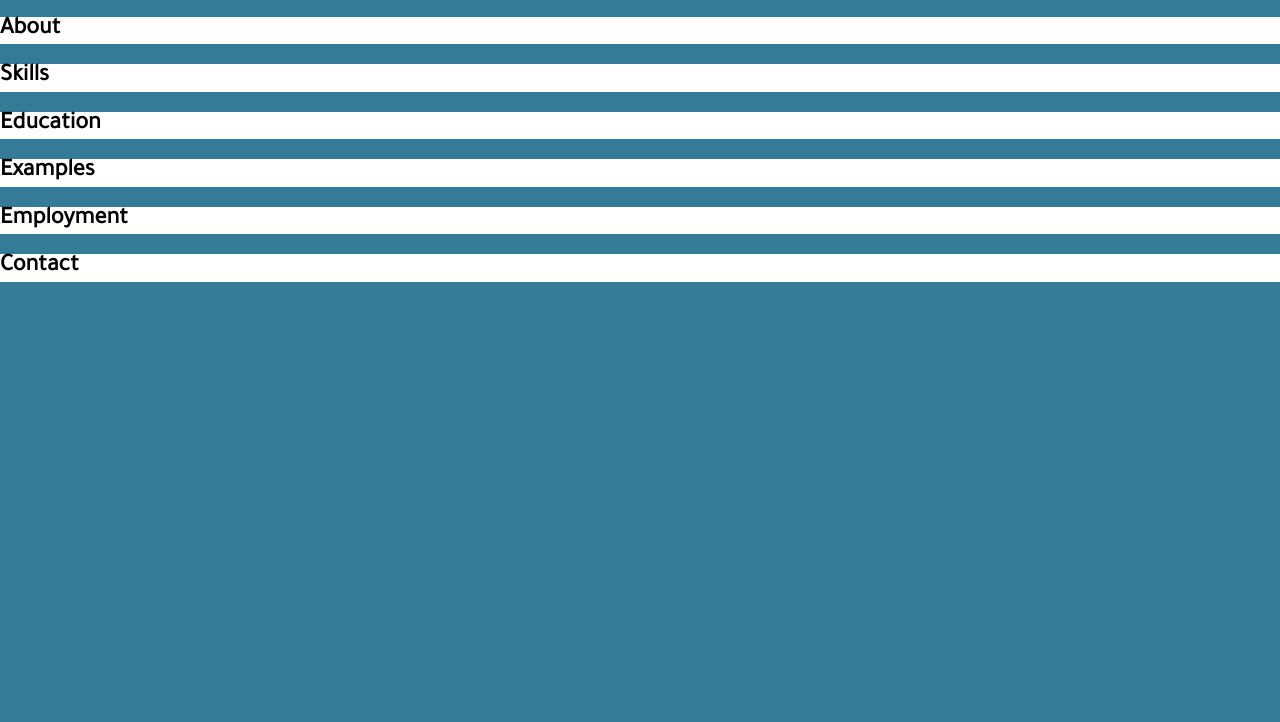
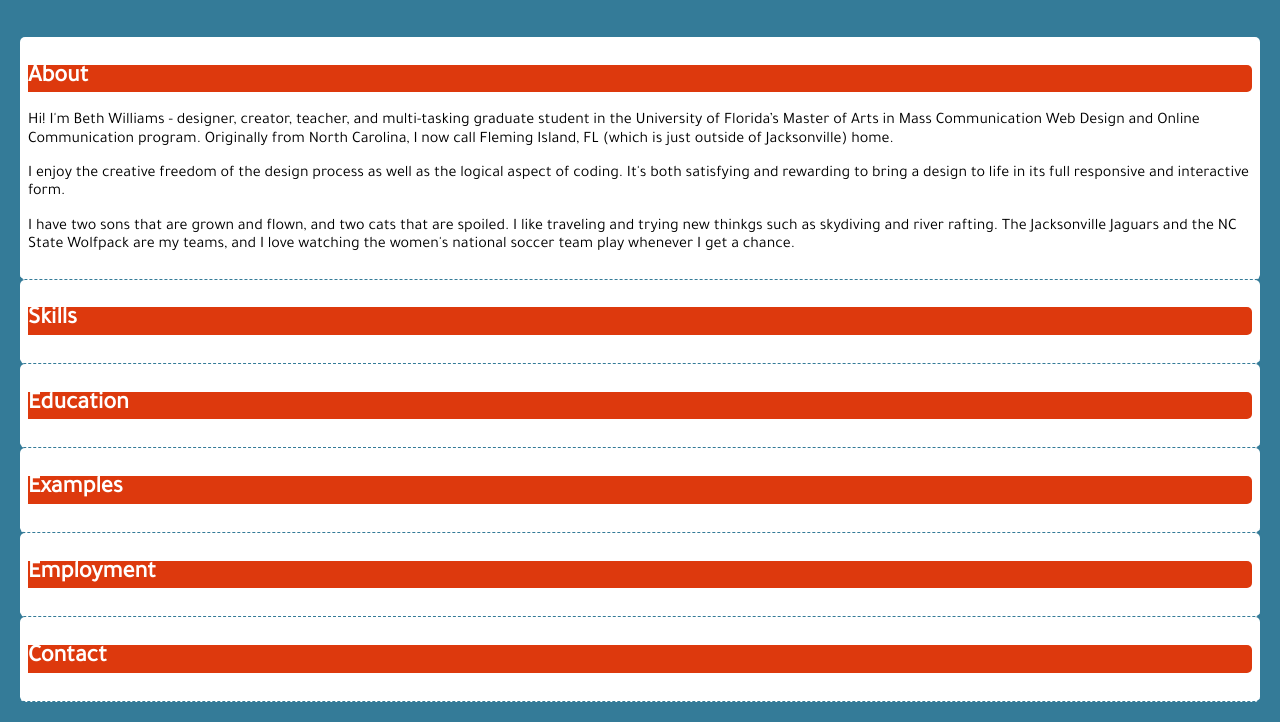
Before and after one commit to bwilliams1014/project_resume_williams_beth, a plain HTML site: page index.html in a window 1280 px wide. Shown: the part 132-854 px from the top of the page. Before the commit the page ends 800 px from the top, so only its background shows below. Drawn offline with Linux system fonts and the light colour scheme; a web font is replaced by a local one.

Commit message:
Add text to about section and style

```diff
--- a/css/main.css
+++ b/css/main.css
@@ -8,9 +8,10 @@ header {
 	padding-bottom: 10px;
 	line-height: 50%;
 	border: solid white 5px;
-	width: 50%;
-	margin: 20px;
-
+	width: 70%;
+	margin: auto;
+	margin-top: 20px;
+	margin-bottom: 20px;
 }
 
 header h1{
@@ -30,6 +31,21 @@ h2, p {
 	font-family: 'Tajawal', sans-serif;
 }
 
+main {
+	padding: 20px;
+}
+
 article {
 	background-color: white;
+	box-sizing: border-box;
+	border-radius: 5px;
+	border-bottom: dashed 1px #347b98;
+	padding: 0.5em;
 }
+
+article h2 {
+	background-color: #dd390d;
+	border-top-right-radius: 5px;
+	border-bottom-right-radius: 5px;
+	color: white;
+}
--- a/index.html
+++ b/index.html
@@ -22,6 +22,9 @@
 
 		<article id="about">
 			<h2>About</h2>
+			<p>Hi! I'm Beth Williams - designer, creator, teacher, and multi-tasking graduate student in the University of Florida’s Master of Arts in Mass Communication Web Design and Online Communication program. Originally from North Carolina, I now call Fleming Island, FL (which is just outside of Jacksonville) home.</p>
+			<p>I enjoy the creative freedom of the design process as well as the logical aspect of coding. It's both satisfying and rewarding to bring a design to life in its full responsive and interactive form.</p>
+			<p>I have two sons that are grown and flown, and two cats that are spoiled. I like traveling and trying new thinkgs such as skydiving and river rafting. The Jacksonville Jaguars and the NC State Wolfpack are my teams, and I love watching the women's national soccer team play whenever I get a chance.</p>
 		</article>
 
 		<article id="skills">
```
